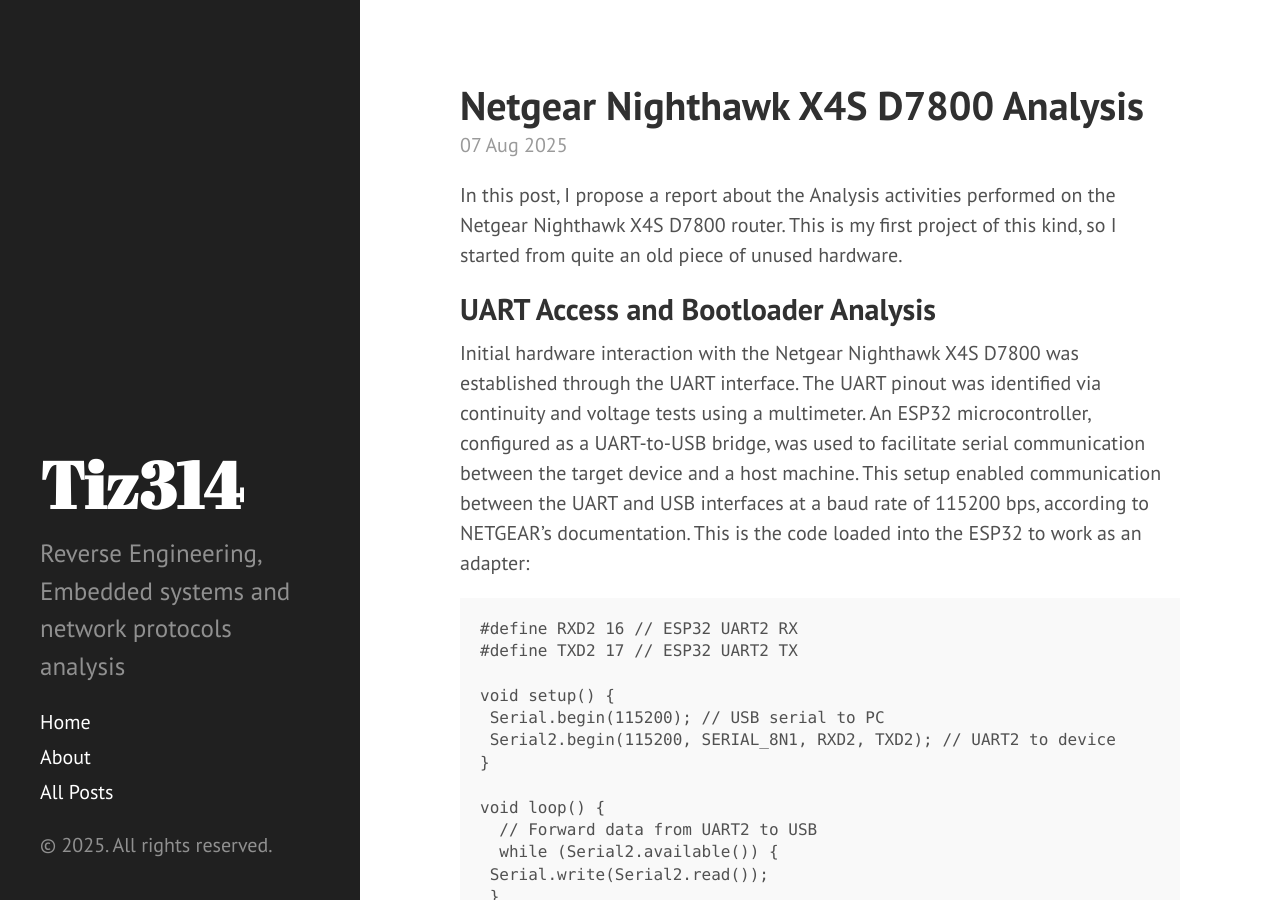
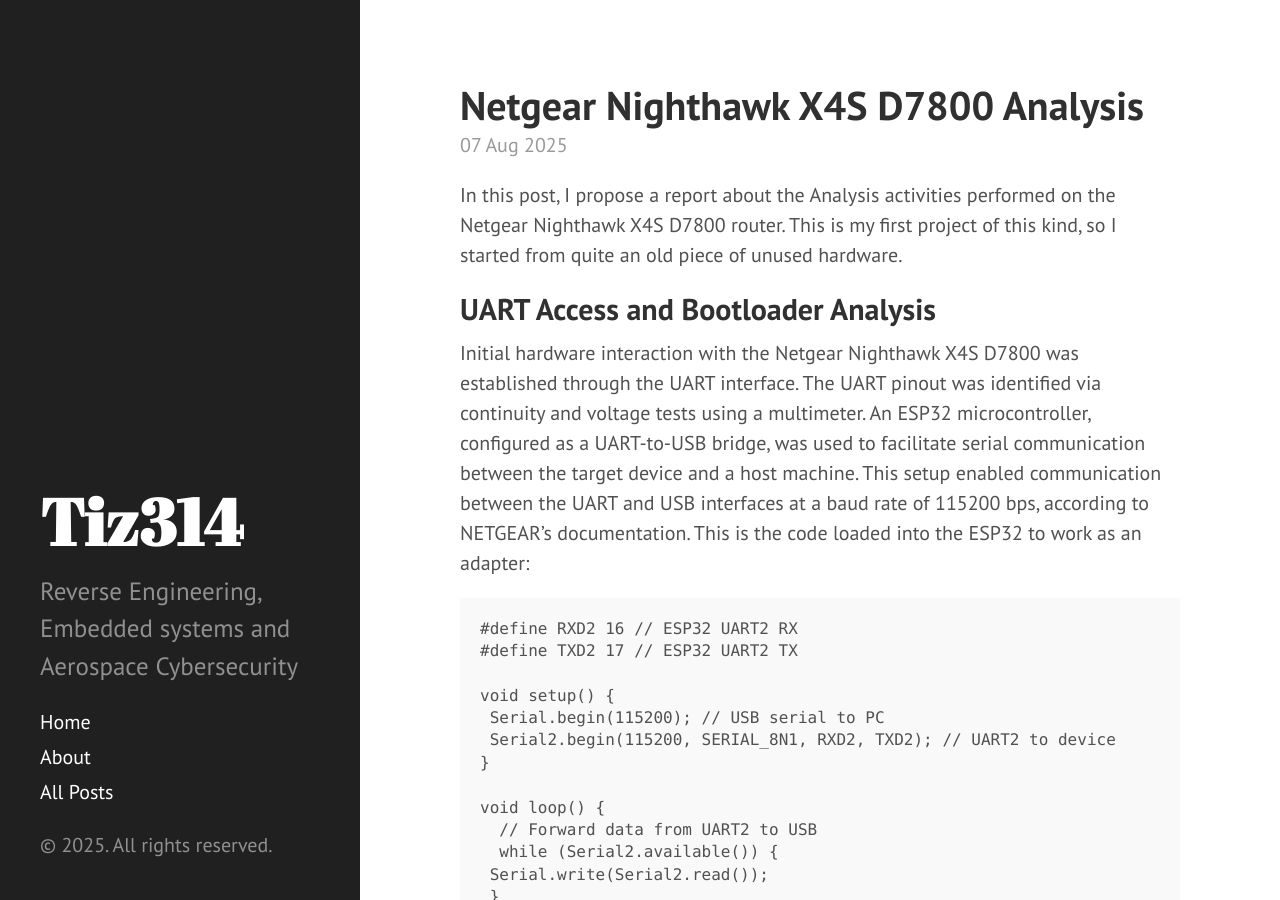
Before and after one commit to tiz314/tiz314.github.io, a Jekyll site: the page built from index.html, in a window 1280 px wide and 900 px high. Built offline with Jekyll 4.4.1, drawn with Linux system fonts in a browser that asks for light colours; the list of posts is cut into pages by our own code.

Commit message:
about updates

```diff
--- a/_config.yml
+++ b/_config.yml
@@ -1,7 +1,7 @@
 # Setup
 title:            Tiz314
 tagline:          'CyberSec student'
-description:      'Reverse Engineering, Embedded systems and network protocols analysis'
+description:      'Reverse Engineering, Embedded systems and Aerospace Cybersecurity'
 url:              "https://github.com/tiz314"
 baseurl:          "https://tiz314.it/"
 
```
